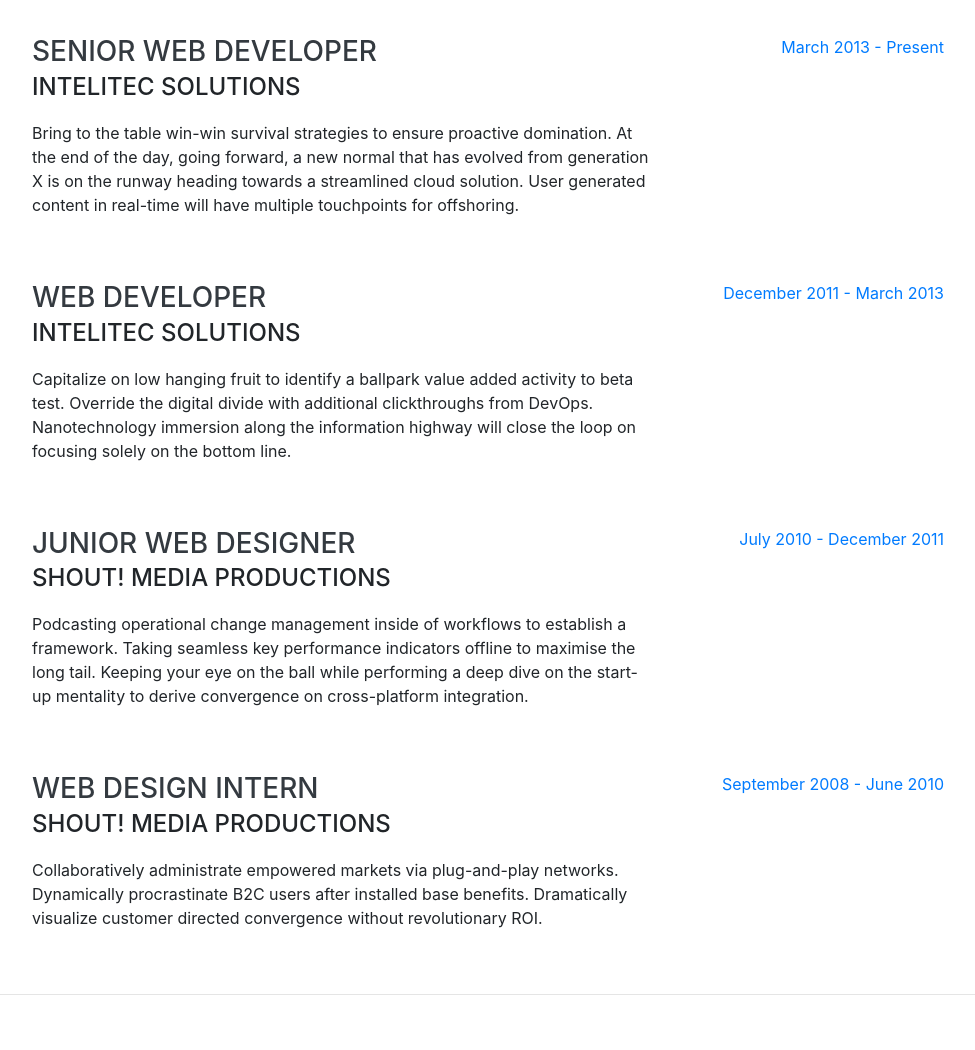
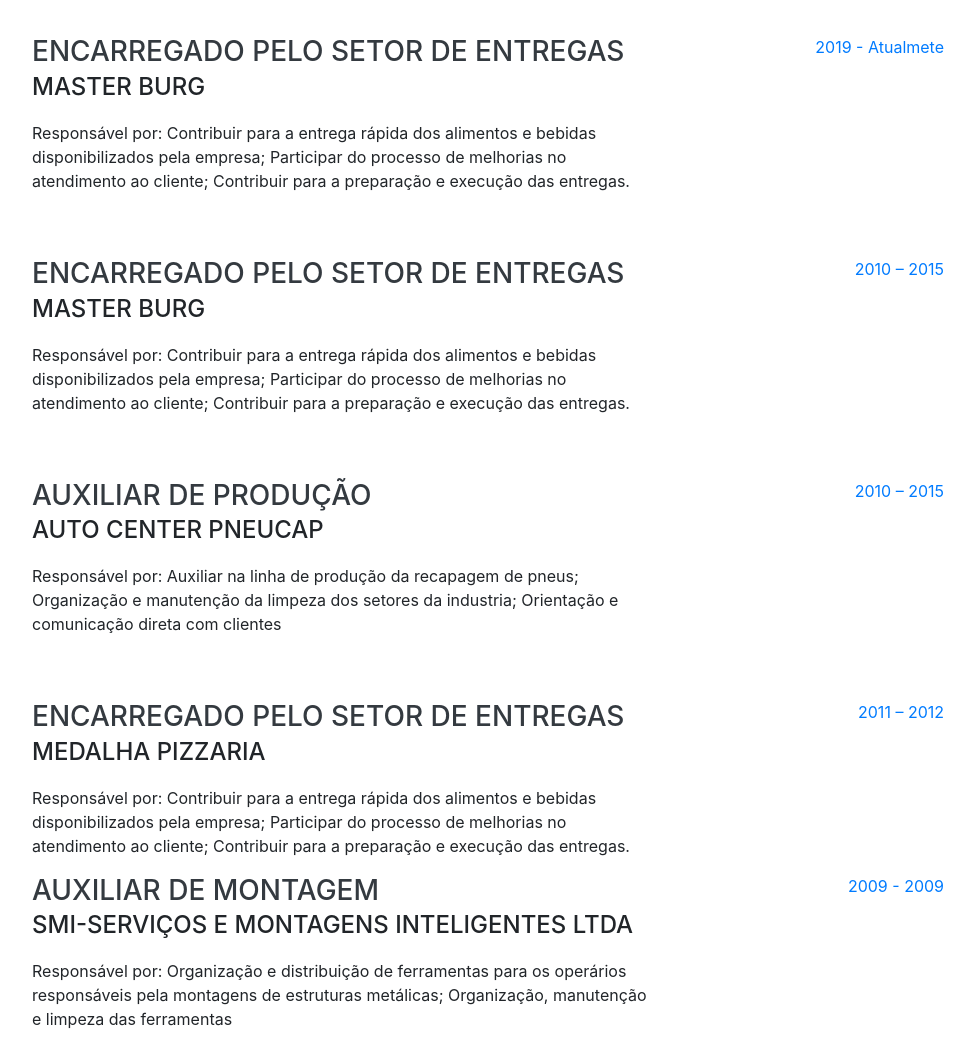
Before and after one commit to MaikonRodrigues/maikonrodrigues-github.io, a website with bundled scripts: page index.html in a window 1280 px wide. Shown: the part 900-1950 px from the top of the page, without its empty margins (288-1263 px from the left). Built offline with nearby package versions, Linux system fonts and the light colour scheme; a web font is replaced by a local one.

Commit message:
atualizando

```diff
--- a/index.html
+++ b/index.html
@@ -69,7 +69,7 @@
         </div>
         <p class="lead mb-5">Procuro novos desafios profissionais e uma efetivação no mercado. O desenvolvimento das minhas habilidades e a geração de resultados positivos são os meus objetivos, de modo que seja possível viabilizar um crescimento qualitativo e quantitativo da empresa.</p>
         <div class="social-icons">
-          <a href="www.linkedin.com/in/maikon-rodriguês">
+          <a href="https://www.linkedin.com/in/maikon-rodriguês">
             <i class="fab fa-linkedin-in"></i>
           </a>
           <a href="https://github.com/MaikonRodrigues">
@@ -93,47 +93,64 @@
 
         <div class="resume-item d-flex flex-column flex-md-row justify-content-between mb-5">
           <div class="resume-content">
-            <h3 class="mb-0">Senior Web Developer</h3>
-            <div class="subheading mb-3">Intelitec Solutions</div>
-            <p>Bring to the table win-win survival strategies to ensure proactive domination. At the end of the day, going forward, a new normal that has evolved from generation X is on the runway heading towards a streamlined cloud solution. User generated content in real-time will have multiple touchpoints for offshoring.</p>
+              <h3 class="mb-0">Encarregado pelo setor de entregas</h3>
+              <div class="subheading mb-3">Master Burg</div>
+              <p>Responsável por: Contribuir para a entrega rápida dos alimentos e bebidas disponibilizados pela empresa;
+                Participar do processo de melhorias no atendimento ao cliente; Contribuir para a preparação e execução das entregas.</p>
+            </div>
+            <div class="resume-date text-md-right">
+              <span class="text-primary">2019 - Atualmete</span>
+            </div>
+          </div>
+
+
+        <div class="resume-item d-flex flex-column flex-md-row justify-content-between mb-5">
+          <div class="resume-content">
+            <h3 class="mb-0">Encarregado pelo setor de entregas</h3>
+            <div class="subheading mb-3">Master Burg</div>
+            <p>Responsável por: Contribuir para a entrega rápida dos alimentos e bebidas disponibilizados pela empresa;
+              Participar do processo de melhorias no atendimento ao cliente; Contribuir para a preparação e execução das entregas.</p>
           </div>
           <div class="resume-date text-md-right">
-            <span class="text-primary">March 2013 - Present</span>
+            <span class="text-primary">2010 – 2015</span>
           </div>
         </div>
 
         <div class="resume-item d-flex flex-column flex-md-row justify-content-between mb-5">
           <div class="resume-content">
-            <h3 class="mb-0">Web Developer</h3>
-            <div class="subheading mb-3">Intelitec Solutions</div>
-            <p>Capitalize on low hanging fruit to identify a ballpark value added activity to beta test. Override the digital divide with additional clickthroughs from DevOps. Nanotechnology immersion along the information highway will close the loop on focusing solely on the bottom line.</p>
+            <h3 class="mb-0">Auxiliar de Produção</h3>
+            <div class="subheading mb-3">Auto Center Pneucap</div>
+            <p>Responsável por: Auxiliar na linha de produção da recapagem de pneus;
+              Organização e manutenção da limpeza dos setores da industria; Orientação e comunicação direta com clientes</p>
           </div>
           <div class="resume-date text-md-right">
-            <span class="text-primary">December 2011 - March 2013</span>
-          </div>
-        </div>
-
-        <div class="resume-item d-flex flex-column flex-md-row justify-content-between mb-5">
-          <div class="resume-content">
-            <h3 class="mb-0">Junior Web Designer</h3>
-            <div class="subheading mb-3">Shout! Media Productions</div>
-            <p>Podcasting operational change management inside of workflows to establish a framework. Taking seamless key performance indicators offline to maximise the long tail. Keeping your eye on the ball while performing a deep dive on the start-up mentality to derive convergence on cross-platform integration.</p>
-          </div>
-          <div class="resume-date text-md-right">
-            <span class="text-primary">July 2010 - December 2011</span>
+            <span class="text-primary">2010 – 2015</span>
           </div>
         </div>
 
         <div class="resume-item d-flex flex-column flex-md-row justify-content-between">
           <div class="resume-content">
-            <h3 class="mb-0">Web Design Intern</h3>
-            <div class="subheading mb-3">Shout! Media Productions</div>
-            <p>Collaboratively administrate empowered markets via plug-and-play networks. Dynamically procrastinate B2C users after installed base benefits. Dramatically visualize customer directed convergence without revolutionary ROI.</p>
+            <h3 class="mb-0">Encarregado pelo setor de entregas</h3>
+            <div class="subheading mb-3">Medalha Pizzaria</div>
+            <p>Responsável por: Contribuir para a entrega rápida dos alimentos e bebidas disponibilizados pela empresa;
+                Participar do processo de melhorias no atendimento ao cliente; Contribuir para a preparação e execução das entregas.</p>
           </div>
           <div class="resume-date text-md-right">
-            <span class="text-primary">September 2008 - June 2010</span>
+            <span class="text-primary">2011 – 2012</span>
           </div>
         </div>
+
+        <div class="resume-item d-flex flex-column flex-md-row justify-content-between">
+            <div class="resume-content">
+              <h3 class="mb-0">Auxiliar de Montagem</h3>
+              <div class="subheading mb-3">SMI-Serviços e montagens inteligentes ltda</div>
+              <p>Responsável por: Organização e distribuição de ferramentas para os operários responsáveis pela
+                montagens de estruturas metálicas; Organização, manutenção e limpeza das ferramentas</p>
+            </div>
+            <div class="resume-date text-md-right">
+              <span class="text-primary">2009 - 2009</span>
+            </div>
+          </div>
 
       </div>
 
```
